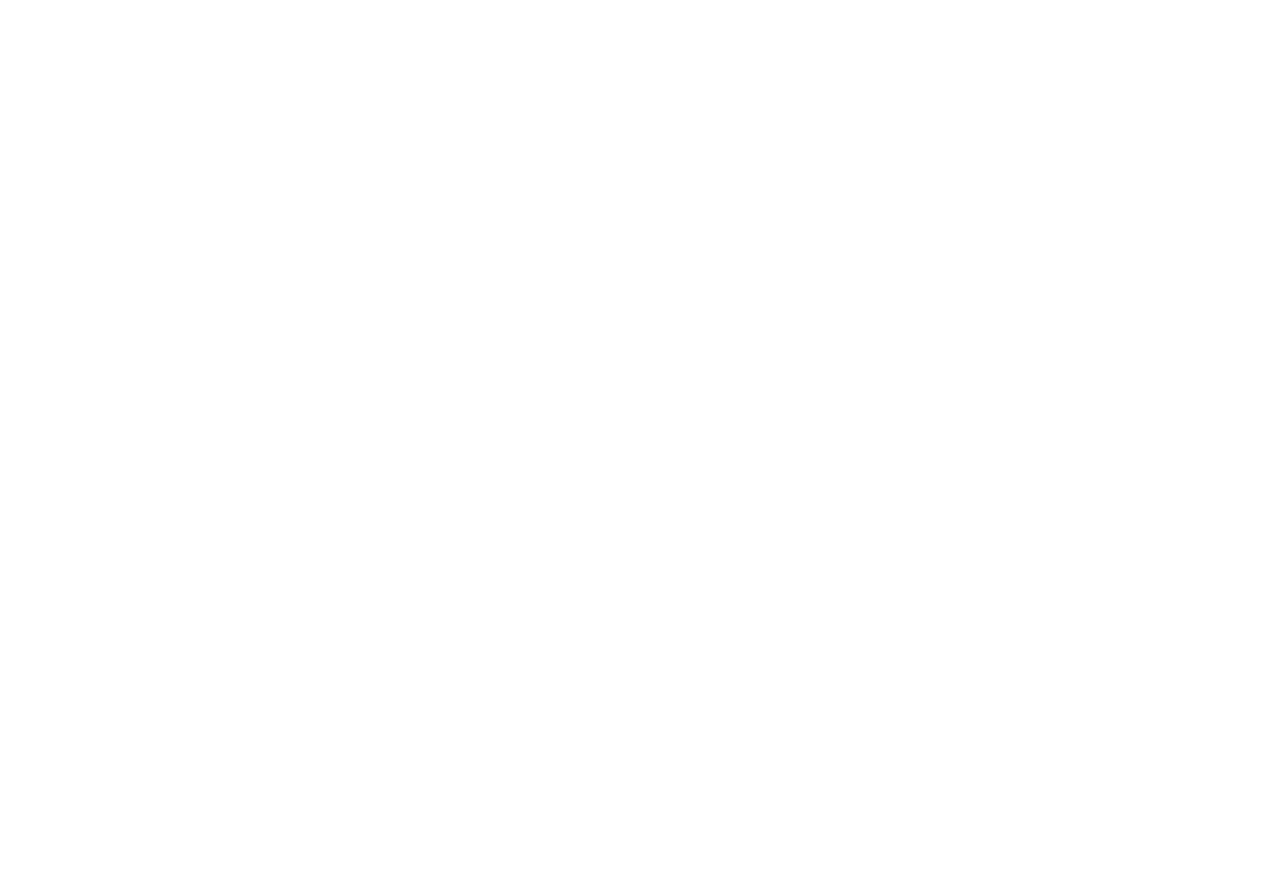
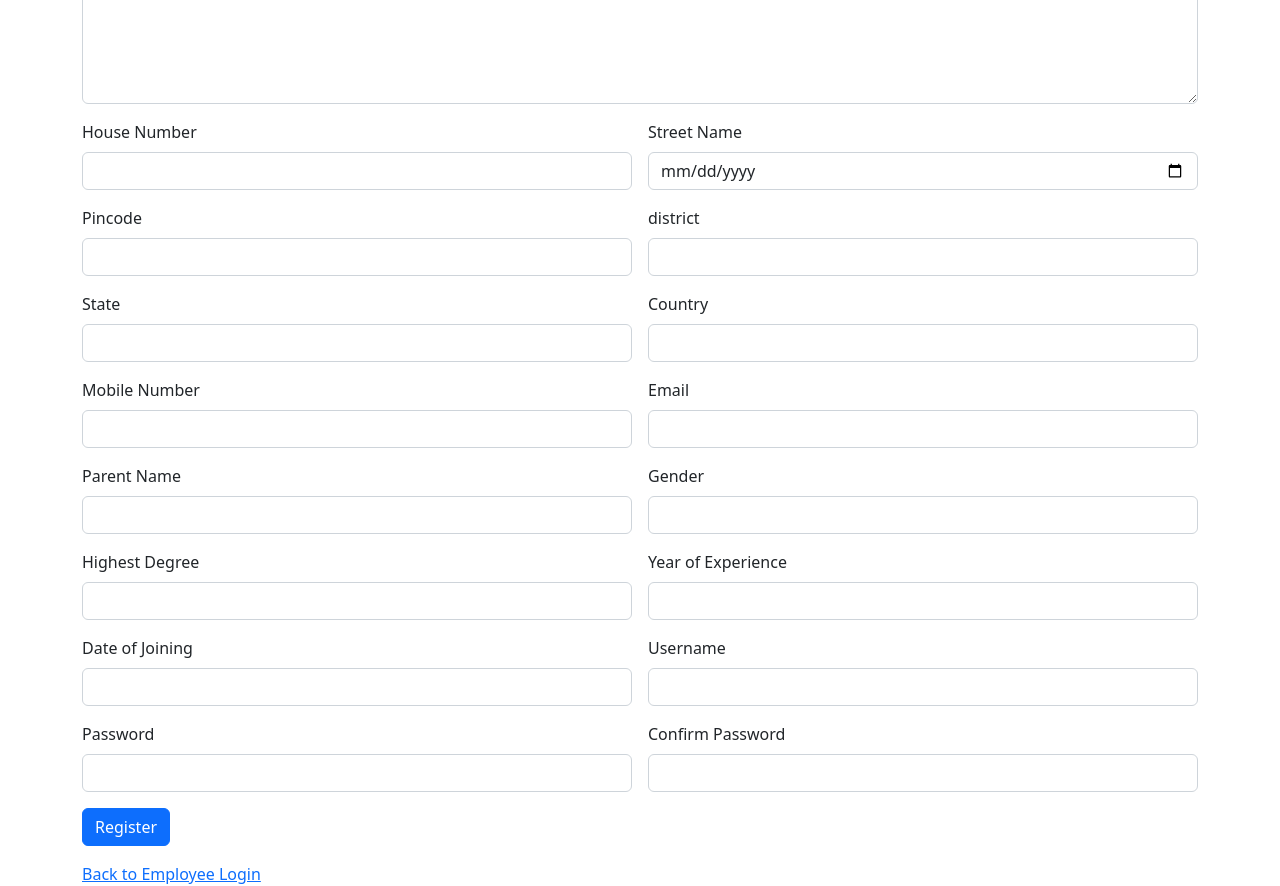
Before and after one commit to sherinsebastian200/Nest-Digital-App-Angular, an Angular app: page /employeeregister in a window 1280 px wide. Before the commit this address led to /. Shown: the part 380-1266 px from the top of the page. Before the commit the page ends 800 px from the top, so only its background shows below. Built offline with nearby package versions, Linux system fonts and the light colour scheme.

Commit message:
employee reg

```diff
--- /dev/null
+++ b/src/app/employee-register/employee-register.component.html
@@ -0,0 +1,100 @@
+<div class="container">
+    <div class="row">
+        <div class="col col-12 col-sm-12 col-md-12 col-lg-12 col-xl-12 col-xxl-12">
+            <div class="row g-3 mt-4">
+
+                <div class="col col-12 col-sm-12 col-md-12 col-lg-12 col-xl-12 col-xxl-12 text-center">
+                    <h1 class="text-dark">Employee Registration</h1>
+                </div>
+                <div class="col col-12 col-sm-6 col-md-6 col-lg-6 col-xl-6 col-xxl-6">
+                  <label for="" class="form-label"> Employee Id</label>
+                    <input name="id" [(ngModel)]="id" type="text" class="form-control">
+                </div>
+                <div class="col col-12 col-sm-6 col-md-6 col-lg-6 col-xl-6 col-xxl-6">
+                    <label for="" class="form-label">First Name</label>
+                    <input  name="firstname" [(ngModel)]="firstname"type="text" class="form-control">
+
+                </div>
+
+                <div class="col col-12 col-sm-12 col-md-12 col-lg-12 col-xl-12 col-xxl-12">
+                    <label for="" class="form-label">Last Name</label>
+                    <textarea name="lastname" [(ngModel)]="lastname" id="" cols="30" rows="10" class="form-control"></textarea>
+                </div>
+
+                <div class="col col-12 col-sm-6 col-md-6 col-lg-6 col-xl-6 col-xxl-6">
+                    <label for="" class="form-label">House Number </label>
+                    <input name="houseno" [(ngModel)]="houseno" type="text" class="form-control">
+                </div>
+                <div class="col col-12 col-sm-6 col-md-6 col-lg-6 col-xl-6 col-xxl-6">
+                    <label for="" class="form-label">Street Name</label>
+                   <input name="street" [(ngModel)]="street" type="date" name="" id="" class="form-control">
+                </div>
+                <div class="col col-12 col-sm-6 col-md-6 col-lg-6 col-xl-6 col-xxl-6">
+                    <label for="" class="form-label">Pincode</label>
+                    <input name="pincode" [(ngModel)]="pincode" type="text" class="form-control">
+                </div>
+                <div class="col col-12 col-sm-6 col-md-6 col-lg-6 col-xl-6 col-xxl-6">
+                    <label for="" class="form-label">district</label>
+                    <input name="district" [(ngModel)]="district" type="text" class="form-control">
+                </div>
+                <div class="col col-12 col-sm-6 col-md-6 col-lg-6 col-xl-6 col-xxl-6">
+                    <label for="" class="form-label">State</label>
+                    <input name="state" [(ngModel)]="state" type="text" class="form-control">
+                </div>
+                <div class="col col-12 col-sm-6 col-md-6 col-lg-6 col-xl-6 col-xxl-6">
+                    <label for="" class="form-label">Country</label>
+                    <input name="country" [(ngModel)]="country" type="text" class="form-control">
+                </div>
+                <div class="col col-12 col-sm-6 col-md-6 col-lg-6 col-xl-6 col-xxl-6">
+                    <label for="" class="form-label">Mobile Number</label>
+                    <input name="mobno" [(ngModel)]="mobno" type="text" class="form-control">
+                </div>
+                <div class="col col-12 col-sm-6 col-md-6 col-lg-6 col-xl-6 col-xxl-6">
+                    <label for="" class="form-label">Email</label>
+                    <input name="email" [(ngModel)]="email" type="text" class="form-control">
+                </div>
+                <div class="col col-12 col-sm-6 col-md-6 col-lg-6 col-xl-6 col-xxl-6">
+                    <label for="" class="form-label">Parent Name</label>
+                    <input name="parentname" [(ngModel)]="parentname" type="text" class="form-control">
+                </div>
+                <div class="col col-12 col-sm-6 col-md-6 col-lg-6 col-xl-6 col-xxl-6">
+                    <label for="" class="form-label">Gender</label>
+                    <input name="gender" [(ngModel)]="gender" type="text" class="form-control">
+                </div>
+                <div class="col col-12 col-sm-6 col-md-6 col-lg-6 col-xl-6 col-xxl-6">
+                    <label for="" class="form-label">Highest Degree</label>
+                    <input name="degree" [(ngModel)]="degree" type="text" class="form-control">
+                </div>
+                <div class="col col-12 col-sm-6 col-md-6 col-lg-6 col-xl-6 col-xxl-6">
+                    <label for="" class="form-label">Year of Experience</label>
+                    <input name="yearexp" [(ngModel)]="yearexp" type="text" class="form-control">
+                </div>
+
+                <div class="col col-12 col-sm-6 col-md-6 col-lg-6 col-xl-6 col-xxl-6">
+                    <label for="" class="form-label">Date of Joining</label>
+                    <input name="joindate" [(ngModel)]="joindate" type="text" class="form-control">
+                </div>
+                <div class="col col-12 col-sm-6 col-md-6 col-lg-6 col-xl-6 col-xxl-6">
+                    <label for="" class="form-label">Username</label>
+                    <input name="username" [(ngModel)]="username" type="text" class="form-control">
+                </div>
+                <div class="col col-6 col-sm-6 col-md-6 col-lg-6 col-xl-6 col-xxl-6">
+                    <label for="" class="form-label">Password</label>
+                    <input name="password" [(ngModel)]="password" type="password" name="" id="" class="form-control">
+                </div>
+                <div class="col col-12 col-sm-6 col-md-6 col-lg-6 col-xl-6 col-xxl-6">
+                    <label for="" class="form-label"> Confirm Password</label>
+                    <input name="confirmpassword" [(ngModel)]="confirmpassword" type="password" name="" id="" class="form-control">
+                </div>
+                <div class="col col-12 col-sm-12 col-md-12 col-lg-12 col-xl-12 col-xxl-12">
+                    <button (click)="employeeReg()" class="btn btn-primary">Register</button>
+                </div>
+                <div class="col col-12 col-sm-12 col-md-12 col-lg-12 col-xl-12 col-xxl-12 ">
+                    <a routerLink="/employeelogin"> Back to Employee Login</a>
+                </div>
+
+
+            </div>
+        </div>
+    </div>
+</div>
--- /dev/null
+++ b/src/app/employee-register/employee-register.component.ts
@@ -0,0 +1,49 @@
+import { Component } from '@angular/core';
+
+@Component({
+  selector: 'app-employee-register',
+  templateUrl: './employee-register.component.html',
+  styleUrls: ['./employee-register.component.css']
+})
+export class EmployeeRegisterComponent {
+  id=""
+  firstname=""
+  lastname=""
+  houseno=""
+  street=""
+  pincode=""
+  district=""
+  state=""
+  country=""
+  mobno=""
+  email=""
+  parentname=""
+  gender=""
+  degree=""
+  yearexp=""
+  joindate=""
+  username=""
+  password=""
+  confirmpassword=""
+
+  employeeReg=()=>
+  {
+    let data:any= {"id":this.id,"firstname":this.firstname,"lastname":this.lastname,"houseno":this.houseno,"street":this.street,"pincode":this.pincode,"district":this.district,"state":this.state,"country":this.country,"nmobno":this.mobno,"email":this.email,"parentname":this.parentname,"gender":this.gender,"degree":this.degree,"yearexp":this.yearexp,"joindate":this.joindate,
+  "username":this.username,
+  "password":this.password,
+  "confirmpassword":this.confirmpassword
+  }
+  console.log(data)
+  if (this.password=="12345" && this.confirmpassword=="12345") {
+    alert("Registered Successfully")
+
+  } else {
+    alert("Password and confirm password doesn't match")
+
+  }
+
+
+}
+
+
+}
```
Also changed, not shown: src/app/app.module.ts (+7 -1 lines), src/app/employee-register/employee-register.component.css (added).
